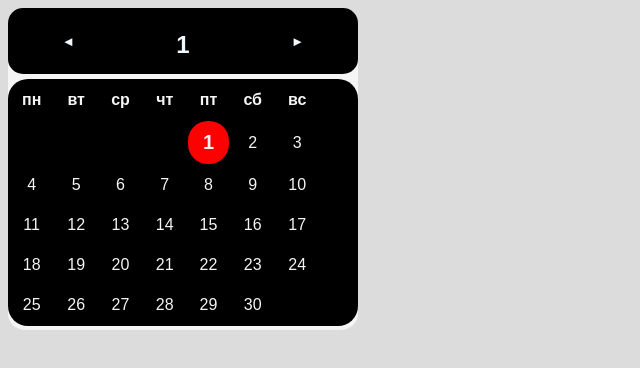
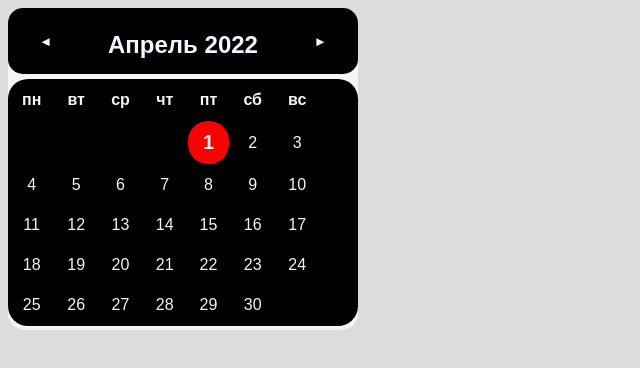
Before and after one commit to YuriiMololodtsov/CalendarEventReact, a React (Create React App) app: page / in a window 1280 px wide. Shown: the top 368 px of the page, without its empty margins (0-640 px from the left). Built offline with nearby package versions, Linux system fonts and the light colour scheme.

Commit message:
Add month, year

```diff
--- a/src/App.js
+++ b/src/App.js
@@ -1,4 +1,5 @@
 import Calendar from './Calendar';
+import TableDays from './TableDays';
 
 function App() {
   return (
--- a/src/TableDays.js
+++ b/src/TableDays.js
@@ -2,9 +2,23 @@ import { React, useState } from 'react';
 import './index.css';
 
 function TableDays() {
+  const arrMonth = [
+    'Январь',
+    'Февраль',
+    'Март',
+    'Апрель',
+    'Май',
+    'Июнь',
+    'Июль',
+    'Август',
+    'Сентябрь',
+    'Октябрь',
+    'Ноябрь',
+    'Декабрь',
+  ];
   let date = new Date();
-  let year = date.getFullYear();
-  let month = date.getMonth();
+  let [year, setYear] = useState(date.getFullYear());
+  let [month, setMonth] = useState(date.getMonth());
 
   //Принимает число и создает от 1 до этого числа
   function range(count) {
@@ -108,6 +122,7 @@ function TableDays() {
 
     let result = createTable(nums);
     console.log(year, month);
+
     return result;
   }
   //=============
@@ -119,15 +134,14 @@ function TableDays() {
   //     return 0;
   //   }
   // }
-  let test = draw(year, month);
-  console.log(test);
+
   //В стейт попадает результат функции, а в онклик мы меняем аргументы для функции
-  let [aaa, setAaa] = useState(test);
+  let [aaa, setAaa] = useState(draw(year, month));
   console.log(aaa);
-
+  //================Следующий месяц и год==========================
   function getNextYear(year, month) {
     if (month == 11) {
-      ++year;
+      setYear(++year);
 
       return year;
     } else {
@@ -136,26 +150,54 @@ function TableDays() {
   }
   function getNextMonth(month) {
     if (month == 11) {
-      month = 0;
+      setMonth((month = 0));
+
       return month;
     } else {
-      return ++month;
+      setMonth(++month);
+      return month;
     }
   }
-  //=======стейты месяц и год для смены======и отображения
+  //==========================Предыдущий месяц и год=====================
+  function prevNextYear(year, month) {
+    if (month == 0) {
+      setYear(--year);
 
-  //именно они должны увеличиваться
+      return year;
+    } else {
+      return year;
+    }
+  }
+  function prevNextMonth(month) {
+    if (month == 0) {
+      setMonth((month = 11));
+
+      return month;
+    } else {
+      setMonth(--month);
+      return month;
+    }
+  }
+  console.log(arrMonth[month]);
+
   return (
     <>
       <div className="header">
-        <button className="header__btn-nav">&#9668;</button>
-        <h2>1</h2>
         <button
           className="header__btn-nav"
           onClick={() => {
-            setAaa(
-              (test = draw(getNextYear(year, month), getNextMonth(month)))
-            );
+            setAaa(draw(prevNextYear(year, month), prevNextMonth(month)));
+          }}
+        >
+          &#9668;
+        </button>
+        <h2>
+          {arrMonth[month]} {year}
+        </h2>
+        <button
+          className="header__btn-nav"
+          onClick={() => {
+            setAaa(draw(getNextYear(year, month), getNextMonth(month)));
           }}
         >
           &#9658;
```
